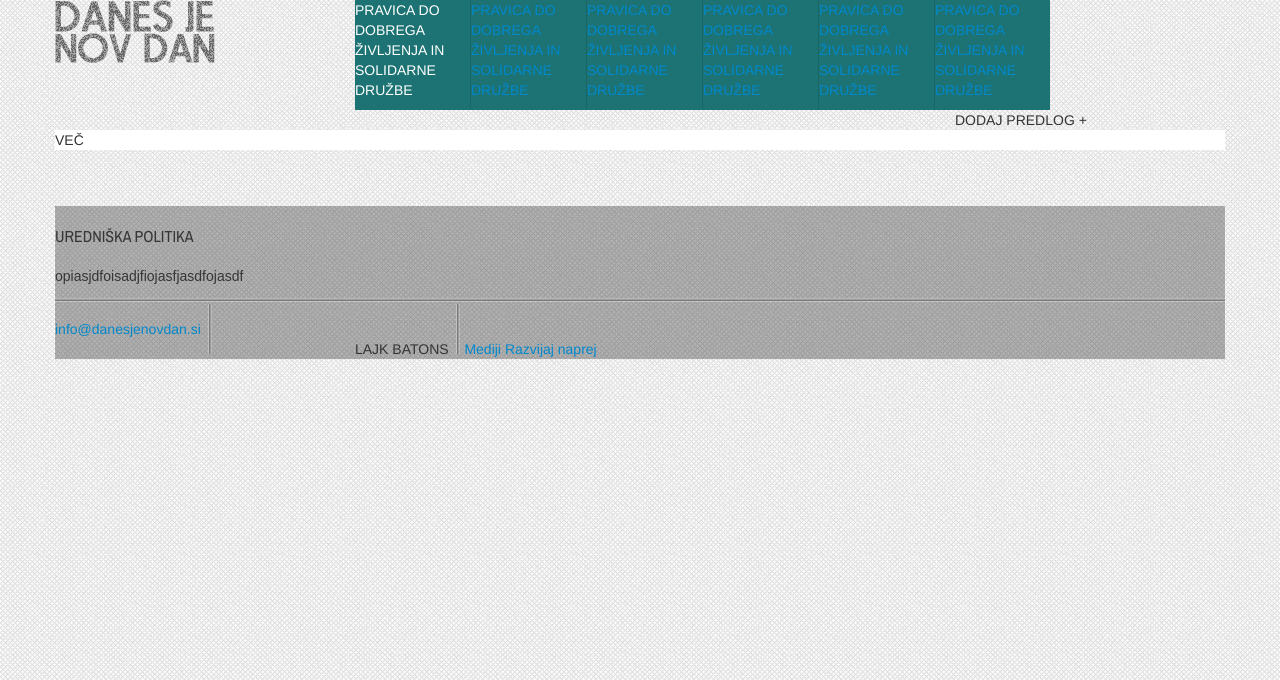
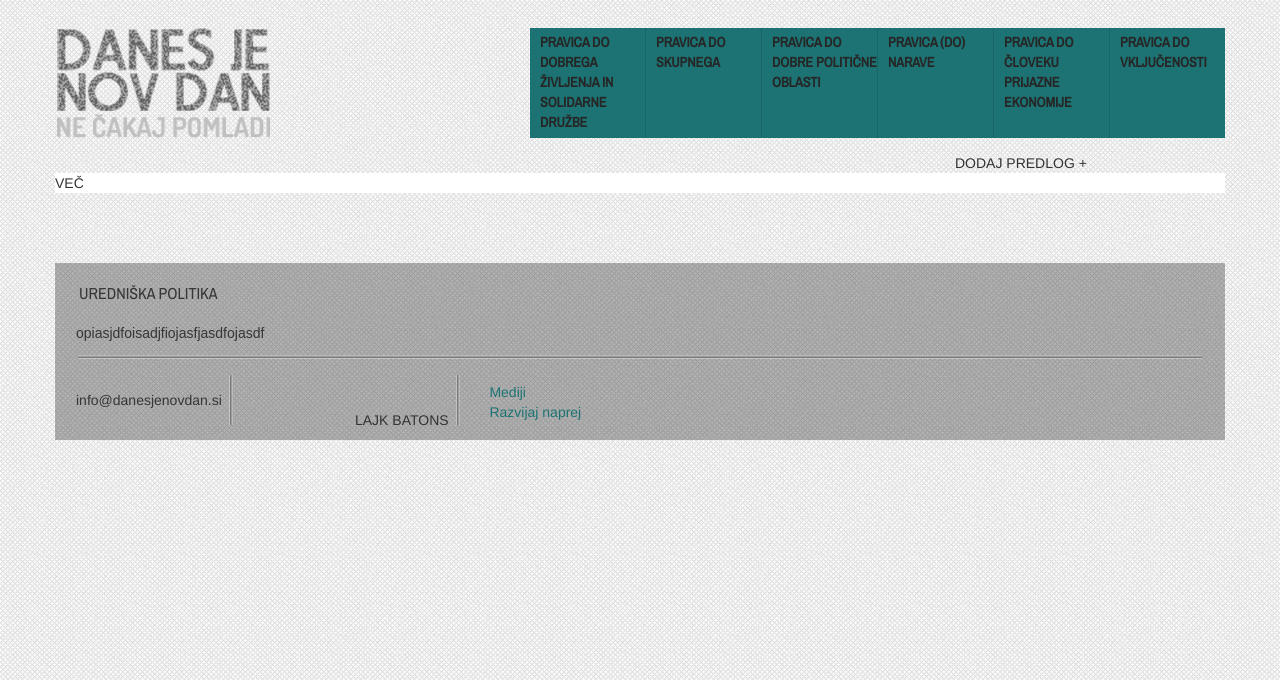
Before and after one commit to danesjenovdan/danesjenovdan, a PHP site: page /static/merge.php in a window 1280 px wide. Shown: the top 680 px of the page. Run offline with PHP 8.4, Linux system fonts and the light colour scheme; some libraries are stand-ins or nearby versions.

Commit message:
further improvements

```diff
--- a/static/css/style.css
+++ b/static/css/style.css
@@ -3,22 +3,35 @@ body {
 }
 
 .logo {
-	background-image: url('../img/logo.png');
-	width: 160px;
-	height: 63px;
+	background-image: url('/static/img/logo.png');
+	width: 218px;
+	height: 111px;
 	display: inline-block;
 	float: left;
+	margin-bottom: 1em;
+	margin-top: 2em;
 }
 
 .navigation div {
-	float: left;
+	float: right;
+	margin-top: 2em;
+	margin-bottom: 1em;
 }
 .navblock {
-	width: 115px;
-	height: 110px;
+	width: 105px;
+	height: 106px;
 	background-color: #1d7373;
+	padding-left: 10px;
+	padding-top: 4px;
 }
 .navblock a {
+	font-family: 'Archivo Narrow', sans-serif;
+	color: #262626;
+	font-weight: bold;
+}
+.navblock a:hover {
+	text-decoration: none;
+	color: #ffffff;
 }
 .navblock.active a {
 	color: #ffffff;
@@ -34,6 +47,7 @@ body {
 
 #predlogi {
 	background-color: white;
+	margin-bottom: 5em;
 }
 .suggestionrow {
 	font-family: 'Dosus', sans-serif;
@@ -41,16 +55,26 @@ body {
 	font-size: 20px;
 	line-height: 20px;
 	font-weight: normal;
-	margin-top: 0.5em;
-	margin-bottom: 0.5em;
 }
 .suggestiontitle {
 	font-family: 'Archivo Narrow', sans-serif;
 	font-size: 20px;
 	line-height: 20px;
 	font-weight: normal;
+	padding-left: 1em;
+}
+.suggestiontitle a {
+	color: #363636;
+}
+.suggestiontitle a:hover {
+	text-decoration: none;
 }
 
+.timestampwrap {
+	border-left: 1px solid #e5e5e5;
+	border-right: 1px solid #e5e5e5;
+	text-align: center;
+}
 .timestamp {
 	font-family: 'Archivo Narrow', sans-serif;
 	font-size: 20px;
@@ -94,6 +118,7 @@ body {
 	width: 69px;
 	height: 36px;
 	margin: auto;
+	margin-bottom: 1em;
 }
 
 
@@ -176,6 +201,7 @@ body {
 	width: 211px;
 	height: 63px;
 	float: right;
+	margin-bottom: 1em;
 }
 .suggest:hover {
 	background-image: url('../img/gumb_dodaj-predlog_hover.png');
@@ -204,7 +230,6 @@ body {
 
 /* FOOTER */
 .footy {
-	margin-top: 4em;
 	background-image: url('/static/img/footer_pattern.png');
 /*	max-width: 906px !important;*/
 }
@@ -215,6 +240,7 @@ body {
 	font-weight: normal;
 	font-size: 16px;
 	text-transform: uppercase;
+	padding-left: 1.5em;
 }
 
 .footy p {
@@ -226,12 +252,17 @@ body {
 .footy .mail {
 	position: relative;
 	top: -20px;
+	padding-left: 1.5em;
+	color: #363636;
 }
 
 .crtica {
 	background-image: url('/static/img/crtica_footer.png');
 	height: 8px;
-	width: 100%;
+	width: 96%;
+	margin-left: 2%;
+	margin-right: 2%;
+	margin-bottom: 1em;
 }
 .crticapokoncna {
 	background-image: url('/static/img/crtica_footer_pokoncna.png');
@@ -239,8 +270,59 @@ body {
 	width: 8px;
 	display: inline-block;
 }
+.uredniskapolitika {
+	padding-left: 1.5em;
+}
+.footy ul {
+	display: inline-block;
+	list-style: none;
+	position: relative;
+	top: -8px;
+}
+.footerlink {
+	color: #1d7373;
+}
 .submitargumentfor {
 	background-image: url('/static/img/gumb_dodaj-argument.png');
 	width: 134px;
 	height: 32px;
 }
+
+/* suggestion popup */
+.suggestionpopup {
+	border-radius: 0px;
+	background-color: #e6e6e6;
+}
+.closepopup {
+	background-image: url('/static/img/gumb_iks.png');
+	width: 20px;
+	height: 20px;
+	border: 0px;
+	float: right;
+	margin: 5px;
+}
+input.addsuggestiontitle {
+	border-radius: 0px;
+	height: 20px;
+	border: 2px solid #c5c5c5;
+	padding-left: 5px;
+	width: 80%;
+	margin-left: 10%;
+	margin-top: 2em;
+}
+input.addsuggestiontitle:focus {
+	border: 2px solid #1d7373;
+	box-shadow: 0px 0px 0px 0px;
+}
+input.addsuggestioncontent {
+	border-radius: 0px;
+	height: 100px;
+	border: 2px solid #c5c5c5;
+	padding: 5px;
+	width: 80%;
+	margin-left: 10%;
+}
+input.addsuggestioncontent:focus {
+	border: 2px solid #1d7373;
+	box-shadow: 0px 0px 0px 0px !important;
+}
--- a/static/footer.html
+++ b/static/footer.html
@@ -1,4 +1,4 @@
-<footer>
+	<footer>
 		<div class="container footy">
 			<div class="row">
 				<div class="limiter">
@@ -10,7 +10,7 @@
 			<div class="row">
 				<div class="limiter">
 					<div class="span12">
-						<p>opiasjdfoisadjfiojasfjasdfojasdf</p>
+						<p class="uredniskapolitika">opiasjdfoisadjfiojasfjasdfojasdf</p>
 					</div>
 				</div>
 			</div>
@@ -24,8 +24,10 @@
 					<div class="span6">
 						LAJK BATONS
 						<div class="crticapokoncna"></div>
-						<a href="#" class="footerlink">Mediji</a>
-						<a href="#" class="footerlink">Razvijaj naprej</a>
+						<ul>
+							<li><a href="#" class="footerlink">Mediji</a></li>
+							<li><a href="#" class="footerlink">Razvijaj naprej</a></li>
+						</ul>
 					</div>
 				</div>
 			</div>
--- a/static/header.html
+++ b/static/header.html
@@ -18,33 +18,33 @@
 			</div>
 			<div class="span9">
 				<div class="navigation">
-					<div class="navblock active">
-						<a>PRAVICA DO DOBREGA ŽIVLJENJA IN SOLIDARNE DRUŽBE</a>
+					<div class="navblock">
+						<a href="/pravica-do-vkljucenosti">PRAVICA DO VKLJUČENOSTI</a>
 					</div>
 					<div class="divider">
 					</div>
 					<div class="navblock">
-						<a>PRAVICA DO DOBREGA ŽIVLJENJA IN SOLIDARNE DRUŽBE</a>
+						<a href="/pravica-do-cloveku-prijazne-ekonomije">PRAVICA DO ČLOVEKU PRIJAZNE EKONOMIJE</a>
 					</div>
 					<div class="divider">
 					</div>
 					<div class="navblock">
-						<a>PRAVICA DO DOBREGA ŽIVLJENJA IN SOLIDARNE DRUŽBE</a>
+						<a href="/pravica-do-narave">PRAVICA (DO) NARAVE</a>
 					</div>
 					<div class="divider">
 					</div>
 					<div class="navblock">
-						<a>PRAVICA DO DOBREGA ŽIVLJENJA IN SOLIDARNE DRUŽBE</a>
+						<a href="/pravica-do-dobre-politicne-oblasti">PRAVICA DO DOBRE POLITIČNE OBLASTI</a>
 					</div>
 					<div class="divider">
 					</div>
 					<div class="navblock">
-						<a>PRAVICA DO DOBREGA ŽIVLJENJA IN SOLIDARNE DRUŽBE</a>
+						<a href="/pravica-do-skupnega">PRAVICA DO SKUPNEGA</a>
 					</div>
 					<div class="divider">
 					</div>
 					<div class="navblock">
-						<a>PRAVICA DO DOBREGA ŽIVLJENJA IN SOLIDARNE DRUŽBE</a>
+						<a href="/pravica-do-dobrega-zivljenja-in-solidarne-druzbe">PRAVICA DO DOBREGA ŽIVLJENJA IN SOLIDARNE DRUŽBE</a>
 					</div>
 				</div>
 			</div>
--- a/static/js/getproposals.js
+++ b/static/js/getproposals.js
@@ -71,6 +71,9 @@ function createbuttons() {
 		});
 		console.log('end');
 	});
+	$('.ihaveanargument').click(function() {
+		document.location = './' + $(this).data('id');
+	});
 }
 
 $(document).ready(function() {
```
Also changed, not shown: static/css/landing.css (+38 -9 lines), static/landing.html (+8 -7 lines), static/pravica.php (+15 -12 lines), static/css/bootstrap-responsive.css, static/img/logo.png, static/img/tableft.png.
